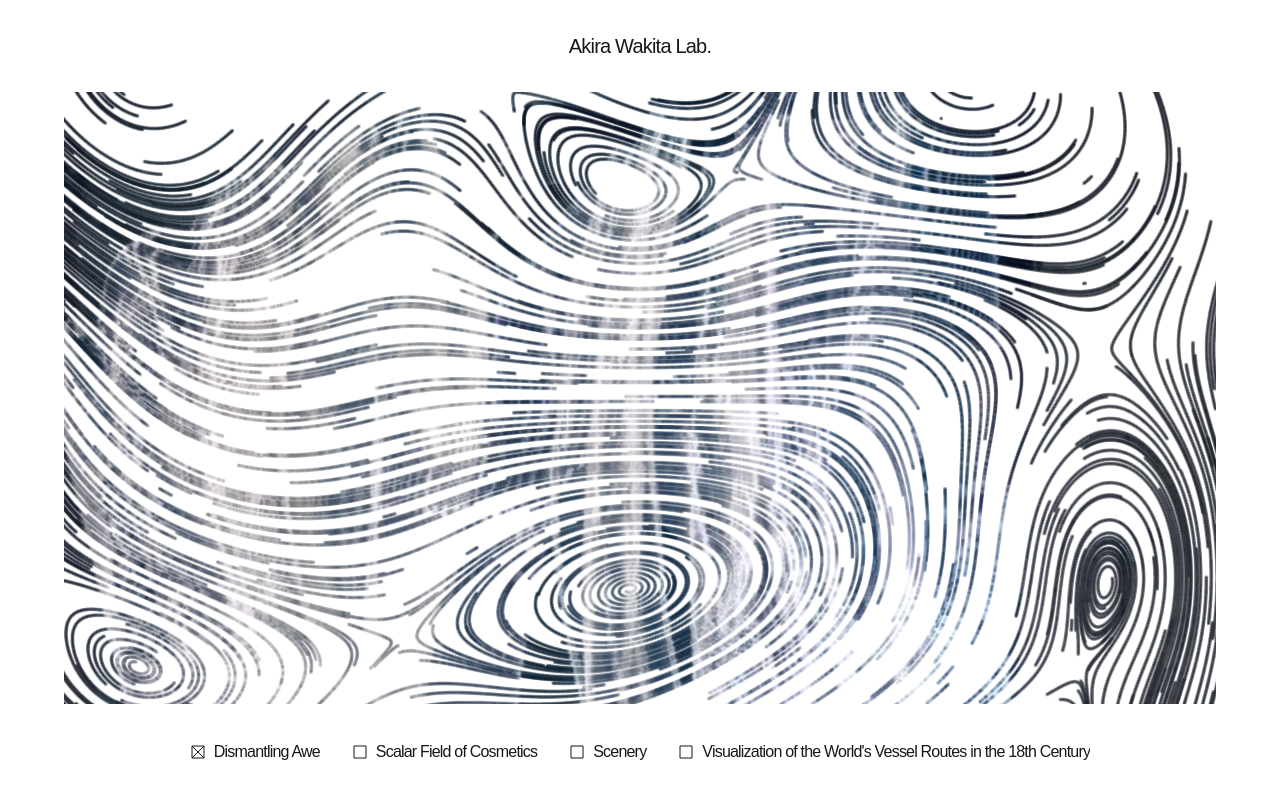
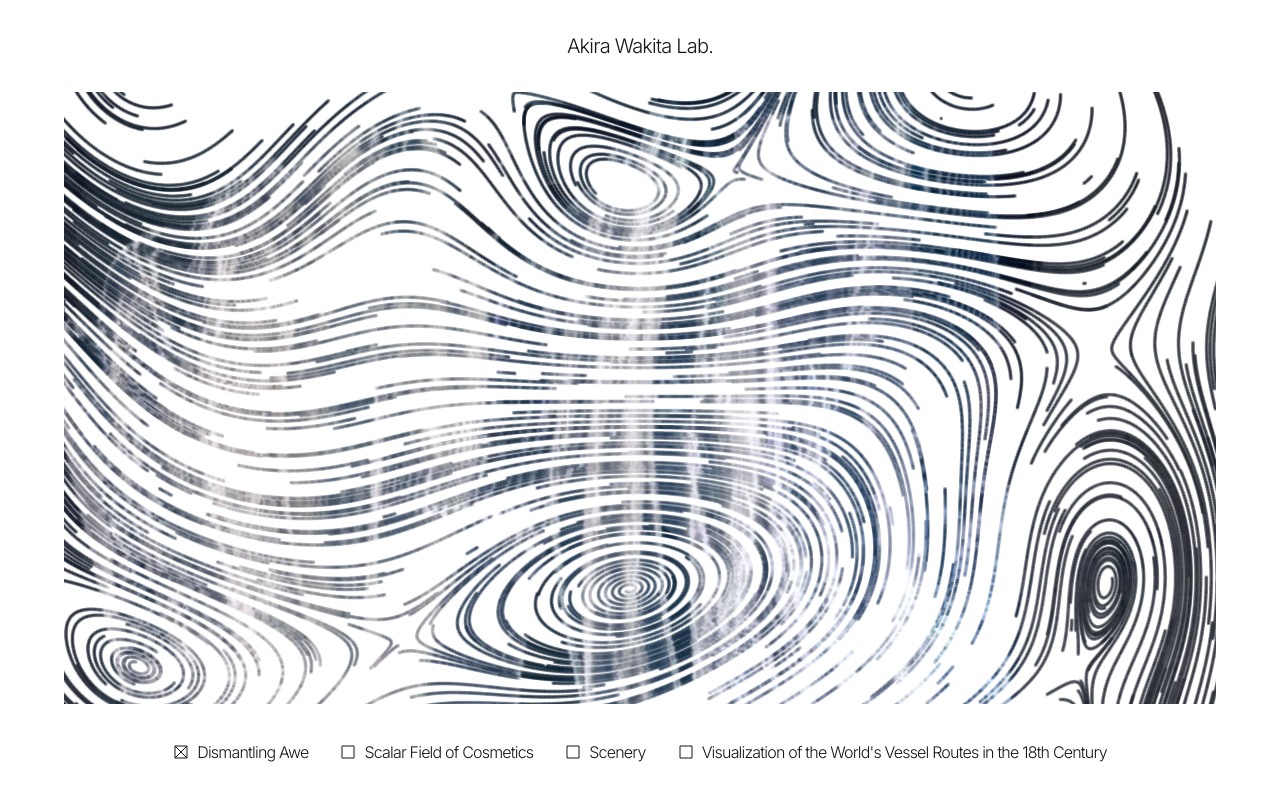
Before and after one commit to wakita-lab/web, a Next.js app: page / in a window 1280 px wide. Built offline with nearby package versions, Linux system fonts and the light colour scheme.

Commit message:
feat: Update font configuration in layout.tsx to use 'Inter' font with improved class assignment

```diff
--- a/src/app/layout.tsx
+++ b/src/app/layout.tsx
@@ -2,11 +2,7 @@ import type { Metadata } from 'next';
 import { Inter } from 'next/font/google';
 import './globals.css';
 
-const inter = Inter({
-  variable: '--font-geist-sans',
-  subsets: ['latin'],
-  weight: 'variable',
-});
+const inter = Inter({ subsets: ['latin'], variable: '--font-inter', weight: 'variable' });
 
 export const metadata: Metadata = {
   title: 'Create Next App',
@@ -19,10 +15,8 @@ export default function RootLayout({
   children: React.ReactNode;
 }>) {
   return (
-    <html lang="en">
-      <body
-        className={inter.variable}
-      >
+    <html lang="en" className={inter.variable}>
+      <body className="font-inter">
         {children}
       </body>
     </html>
```
